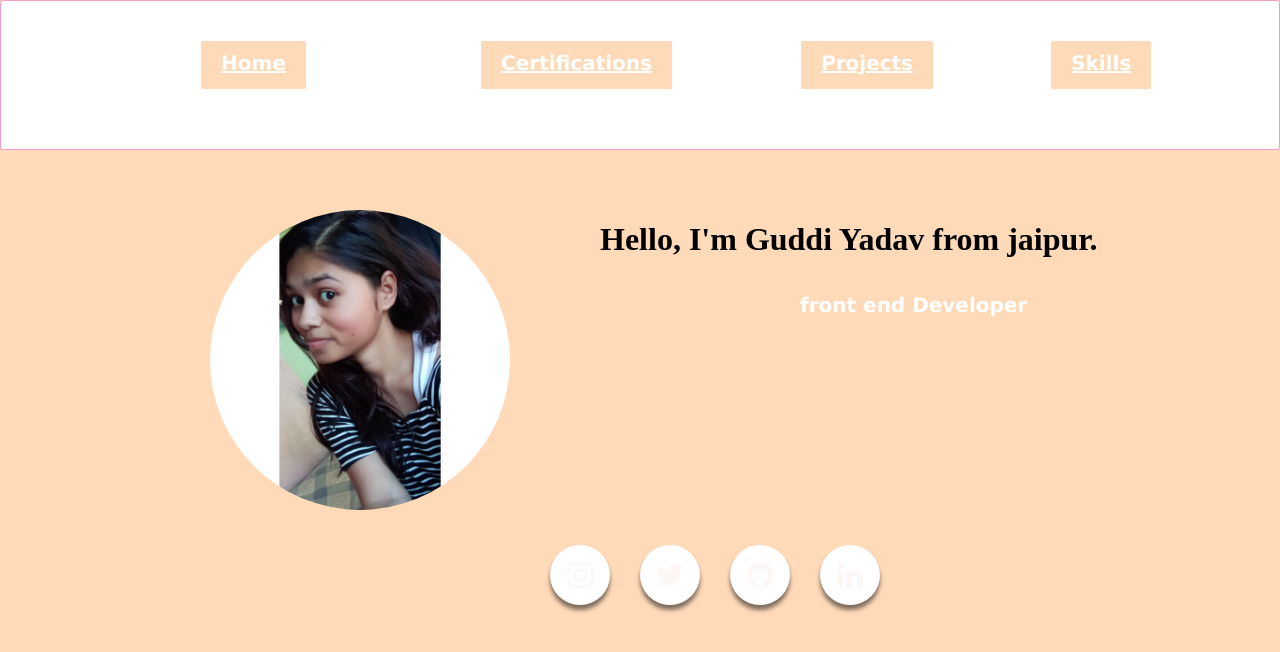
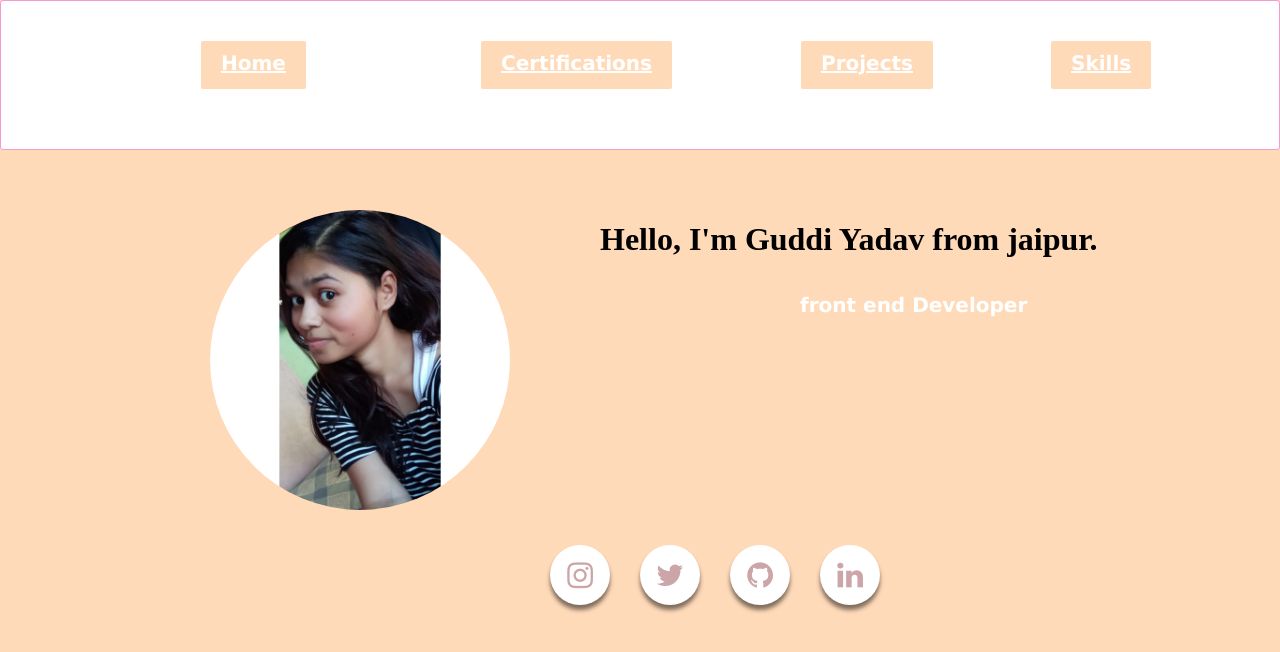
Before and after one commit to guddi991/portfolio.github.io, a plain HTML site: page portfolio.html in a window 1280 px wide. Drawn offline with Linux system fonts and the light colour scheme; files whose address does not match are found by name.

Commit message:
Update portfolio.css

```diff
--- a/portfolio.css
+++ b/portfolio.css
@@ -148,7 +148,7 @@ margin: 0 15px;
 font-size:30px;
 line-height:60px;
 transition: .6s;
-color:#FCF6F5FF;
+color:#cba5a8;
 }
 .social ul li .fa:hover{
 color: #fff;
```
